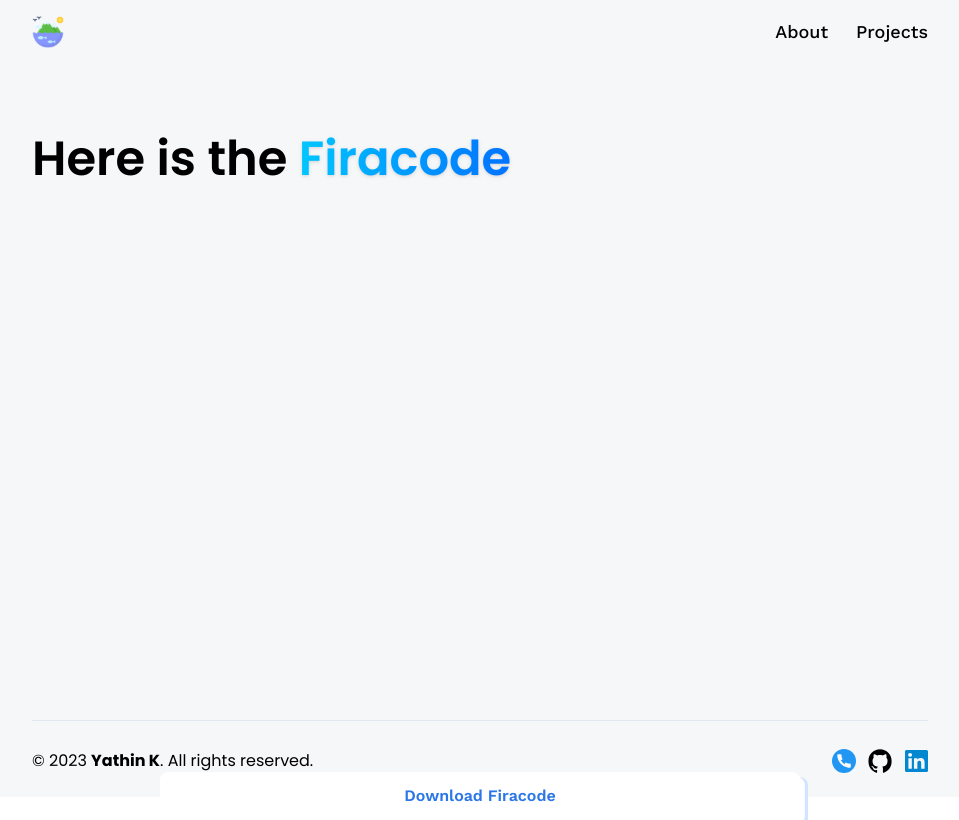
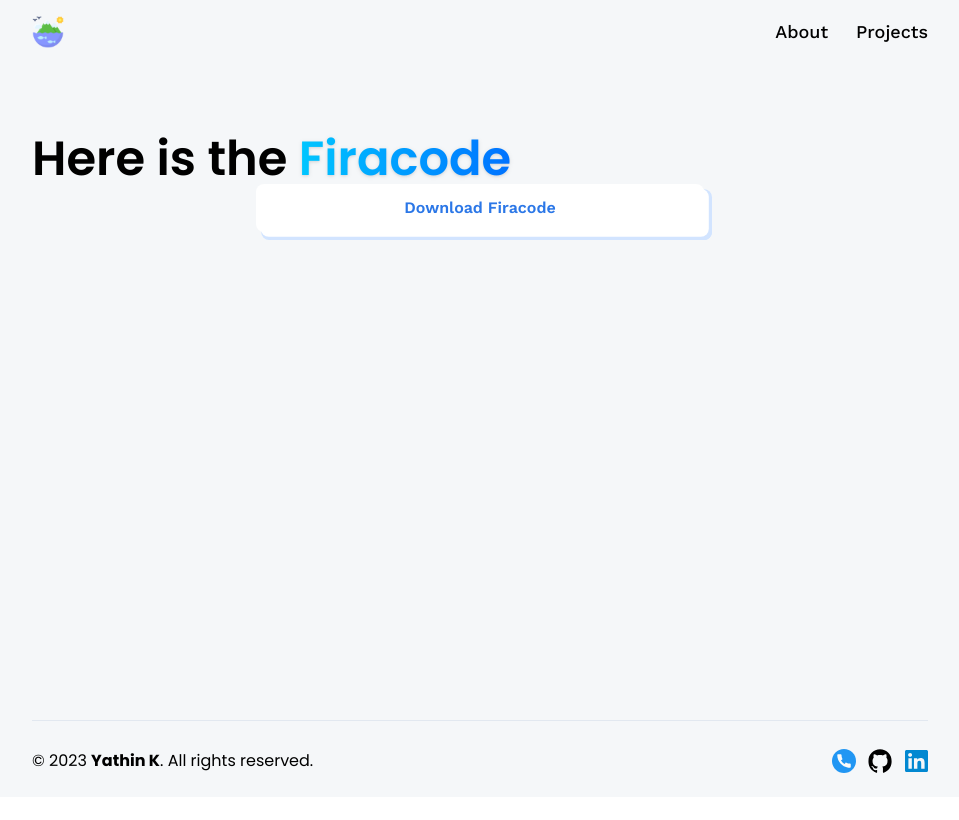
Before and after one commit to yathink3/portfone, a React (Vite) app: page /firacode in a window 1280 px wide. Shown: the whole page, without its empty margins (160-1119 px from the left). Built offline with nearby package versions, Linux system fonts and the light colour scheme; no server answers.

Commit message:
(feat)fix : data

```diff
--- a/src/pages/FiraCode.jsx
+++ b/src/pages/FiraCode.jsx
@@ -7,9 +7,11 @@ const FiraCode = () => {
         Here is the <span className='blue-gradient_text font-semibold drop-shadow'>Firacode</span>
       </h3>
       <div className='mt-5 flex flex-col gap-3 text-slate-500'>
-        <Link to={'/FiraCode.ttf'} target='_blank' className='neo-brutalism-white neo-btn'>
-          Download Firacode
-        </Link>
+        <div className='relative'>
+          <Link to={'/FiraCode.ttf'} target='_blank' className='neo-brutalism-white neo-btn'>
+            Download Firacode
+          </Link>
+        </div>
       </div>
     </section>
   );
```
